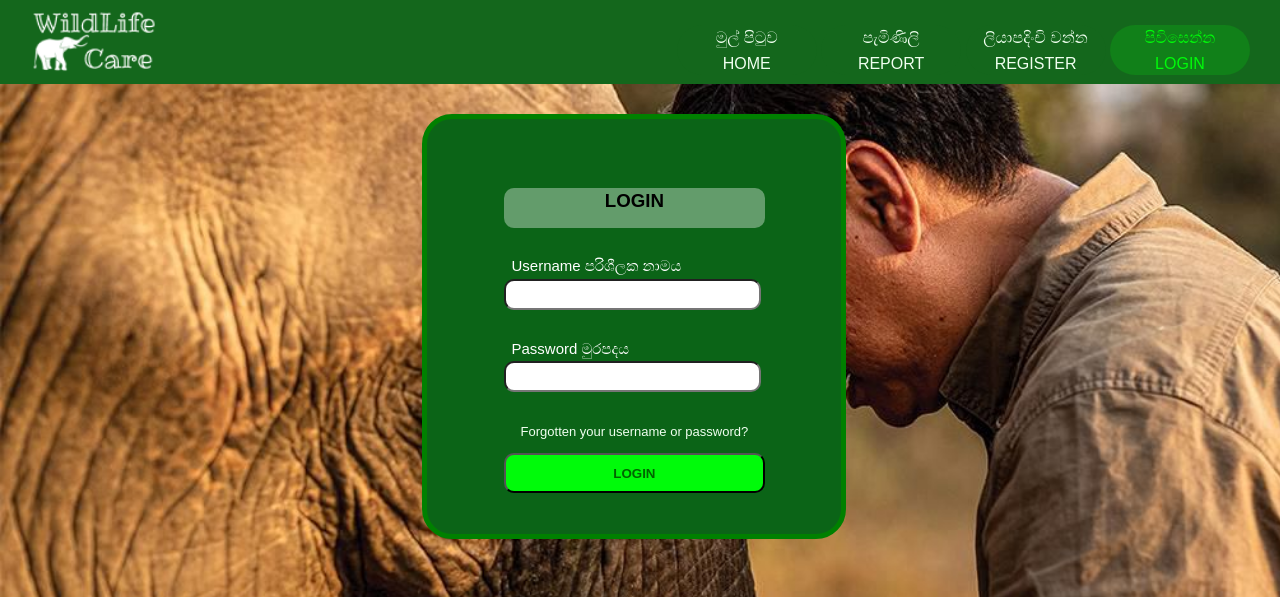
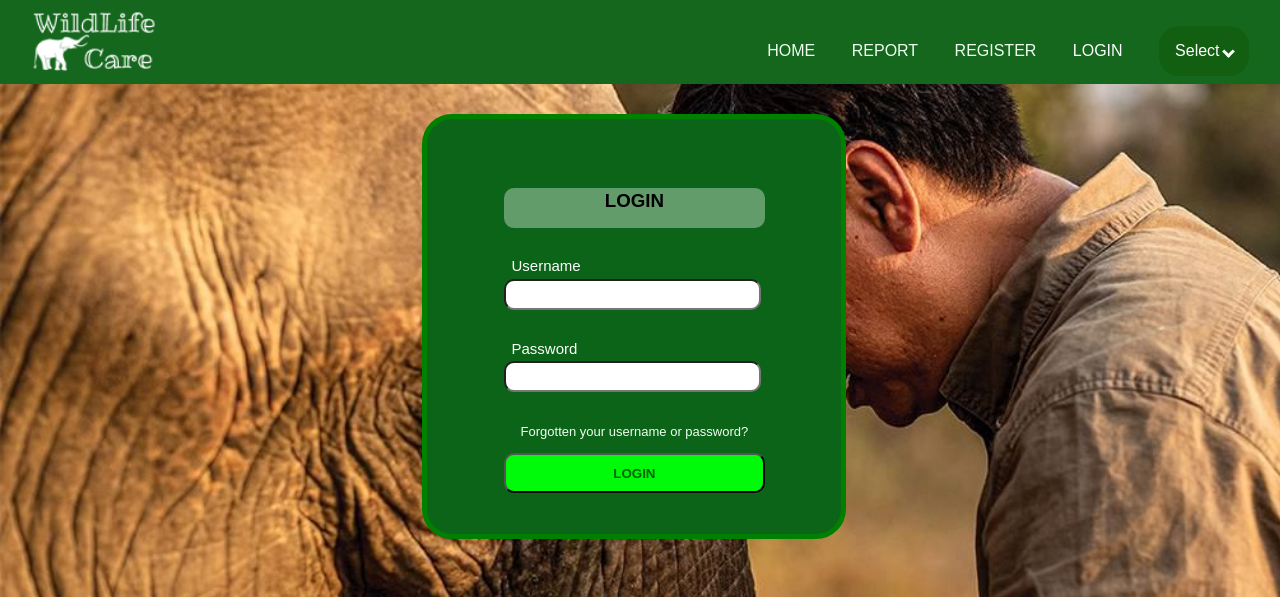
Before and after one commit to SethniBhagya/Project_Group28, a PHP site: page /login.html in a window 1280 px wide. Shown: the top 597 px of the page. Run offline with PHP 8.4, Linux system fonts and the light colour scheme.

Commit message:
Update new version style.css .html .js

```diff
--- a/login.html
+++ b/login.html
@@ -15,15 +15,26 @@
     <header id="main">
         <img src="./icon.png" alt="icon" id="icon">
         <nav id="navbar" class="mybar">
-            <a href="javascript:void(0);" class="icon" onclick="myFunction()" style="font-size:25px;cursor:pointer">&#9776</a>
+            <div href="javascript:void(0);" class="icon" onclick="myFunction_1(this)">
+                <div class="bar1"></div>
+                <div class="bar2"></div>
+                <div class="bar3"></div>
+            </div>
 
             <ul>
 
-                <li id="home"><a href="">මුල් පිටුව<br>HOME</a></li>
-                <li id="report"><a href="nnnn">පැමිණිලි<br>REPORT</a></li>
-                <li id="register"><a href="nnnnn">ලියාපදිංචි වන්න<br>REGISTER</a></li>
-                <li id="login"><a id=login_text href="nnnn">පිවිසෙන්න<br>LOGIN</a></li>
-
+                <li id="home"><a href="">HOME</a></li>
+                <li id="report"><a href="">REPORT</a></li>
+                <li id="register"><a href="">REGISTER</a></li>
+                <li id="login"><a id=login_text href="">LOGIN</a></li>
+                <li class="dropdown">
+                    <button onclick="myFunction_2()" class="dropbtn">Select <i class="down"></i></button>
+                    <div id="myDropdown" class="dropdown-content">
+                      <a href="">English</a>
+                      <a href="">සිංහල</a>
+                      <a href="">சிங்களம்</a>
+                    </div>
+                </li>
             </ul>
     </header>
     </div>
@@ -34,12 +45,12 @@
         </br>
         <form action="" class="login_form">
             <div class="group">
-                <label for="username">Username පරිශීලක නාමය</label><br>
+                <label for="username">Username</label><br>
                 <input type="text" name="username"><br>
             </div>
             <br>
             <div class="group">
-                <label for="password">Password මුරපදය</label><br>
+                <label for="password">Password</label><br>
                 <input type="password" name="password"><br>
             </div>
             <br>
--- a/login.js
+++ b/login.js
@@ -1,8 +1,32 @@
-function myFunction() {
-    var x = document.getElementById("navbar");
-    if (x.className === "mybar") {
-        x.className += " responsive";
+
+if(screen.width<=900){
+   document.getElementsByClassName("dropbtn").innerHTML = "Select the language";
+}
+//document.getElementById("p1").innerHTML = "Select the language";
+//Web get Mobile Version interface
+function myFunction_1(x) {
+    var y = document.getElementById("navbar");
+    if (y.className === "mybar") {
+        y.className += " responsive";
+        x.classlist.toggle("change");
     } else {
-        x.className = "mybar";
+        y.className = "mybar";
+        x.classlist.toggle("icon");
     }
 }
+//language Select Option
+function myFunction_2() {
+    document.getElementById("myDropdown").classList.toggle("show");
+  }
+window.onclick = function myFunction_2(event) {
+    if (!event.target.matches('.dropbtn')) {
+      var dropdowns = document.getElementsByClassName("dropdown-content");
+      var i;
+      for (i = 0; i < dropdowns.length; i++) {
+        var openDropdown = dropdowns[i];
+        if (openDropdown.classList.contains('show')) {
+          openDropdown.classList.remove('show');
+        }
+      }
+    }
+  }
--- a/style.css
+++ b/style.css
@@ -8,21 +8,24 @@ body {
   font-family: Arial, Helvetica, sans-serif;
 }
 
-#main{
-
+#main {
   width: 100%;
   height: auto;
-    background-color: #14671C;
+  background-color: #14671c;
   position: sticky;
   top: 0px;
-
 }
 
 .mybar {
   float: right;
-    margin-top: 15px;
+  margin-top: 10px;
   margin-right: 15px;
 }
+
+/* .mybar .icon{
+    display: inline-block;
+    position:absolute;
+} */
 
 a {
   text-decoration: none;
@@ -31,22 +34,20 @@ a {
   color: honeydew;
   line-height: 1.6em;
   text-align-last: center;
-    font-size: medium
+  font-size: medium;
 }
 
 ul {
-    margin-top: 10px;
-    margin-right: 15px;
+  margin-top: 0px;
+  margin-right: 0%;
 }
 
 li {
   display: inline-block;
   text-align-last: center;
-    width: 140px;
-    height: 50px;
-    border-radius: 30px;
+  padding: 16px;
+  border-radius: 20px;
   cursor: pointer;
-
 }
 
 #icon {
@@ -64,42 +65,35 @@ li {
 }
 
 #report {
-    background-color: #14671C;
+  background-color: #14671c;
 }
 
 #report:hover {
   background-color: darkgreen;
-
 }
 
 #register {
-    background-color: #14671C;
+  background-color: #14671c;
 }
 
 #register:hover {
   background-color: rgba(255, 255, 255, 0.36);
-
 }
 
 #login {
+  background-color: #14671c;
+}
+
+#login_text {
+  color: white;
+}
+#login_text:hover{
+    color: #00fb0a;
+  }
+#login:hover {
   background-color: rgba(0, 251, 10, 0.16);
 }
 
-#login_text {
-    color: #00FB0A;
-}
-
-#login:hover {
-    background-color: darkgreen;
-}
-
-#login_text:hover {
-    color: black;
-}
-
-.mybar .icon {
-    display: none;
-  }
 .contanier {
   margin-left: 33%;
   margin-right: 35%;
@@ -165,68 +158,134 @@ li {
   margin-top: 10px;
   height: 40px;
   width: 68%;
-    background-color: #00FB0A;
+  background-color: #00fb0a;
   border-radius: 10px;
   color: darkgreen;
   font-weight: 900;
+  position: inherit;
 }
 
 .sumbit input[type="button"]:hover {
   background-color: darkgreen;
   color: white;
 }
-@media(max-width:900px){
-    #navbar{
-        float:none;
-        height:auto;
+.dropbtn {
+    background-color: rgba(16, 87, 7, 0.467);
+    color: white;
+    padding: 16px;
+    font-size: 16px;
+    border: none;
+    border-radius: 20px;
+    cursor: pointer;
   }
-    li{
-        display:block;
+
+  .dropbtn:hover, .dropbtn:focus {
+    background-color: green;
+  }
+
+  .dropdown {
+    position: relative;
+    display: inline-block;
+  }
+
+  .dropdown-content {
+    display: none;
+    position: absolute;
+    background-color: rgba(15, 95, 4, 0.911);
+    padding: 0px 16px;
+    overflow: auto;
+    border-radius: 10px;
+    box-shadow: 0px 8px 16px 0px rgba(0,0,0,0.2);
+    z-index: 1;
+  }
+
+  .dropdown-content a {
+    color: white;
+    text-align: center;
+    text-decoration: none;
+    display: block;
+    border-radius: 10px;;
+    background-color: rgba(15, 95, 4, 0.911);
+  }
+  .dropdown a:hover {
+      background-color: #ddd;
+      color : black;
+   }
+
+  .show {display: block;}
+  .down {
+    border: solid white;
+    border-width: 0 3px 3px 0;
+    display: inline-block;
+    padding: 3px;
+    transform: rotate(45deg);
+    -webkit-transform: rotate(45deg);
+  }
+@media (max-width: 900px) {
+  #navbar {
+    float: none;
+    height: auto;
+  }
+  li {
+    display: block;
     width: 100%;
   }
-    .contanier{
+  ul{
+      margin-right: 5%;
+  }
+  .contanier {
     width: 70%;
     margin-left: 10%;
   }
-
 }
 @media screen and (max-width: 900px) {
-    .mybar li {display: none;}
-    .mybar a.icon {
+  .mybar li {
+    display: none;
+  }
+
+
+  .mybar .icon {
+    position: absolute;
+    right: 5%;
+    top: 20px;
+    height: 40px;
+    background-color: rgb(3, 85, 3);
+  }
+
+  .mybar div .bar1,
+  .bar2,
+  .bar3 {
     position: relative;
     display: block;
-      float: left;
     width: 35px;
-      height: 40px;
-      left: 10px;
-      padding: inherit;
-      top:0px;
-      background-color: #14671C;
-      border-radius: 0px;
+    height: 5px;
+    background-color: rgb(241, 237, 237);
+    margin: 6px 10px;
+    transition: 0.4s;
   }
 }
 
- @media(max-width:900px){
-    #navbar{
-        float:none;
-        height:auto;
+@media (max-width: 900px) {
+  #navbar {
+    float: none;
+    height: auto;
   }
-    li{
-        display:block;
+  li {
+    display: block;
     width: 100%;
   }
-    .contanier{
+  .contanier {
     margin-top: 60px;
   }
-    .mybar.responsive{
+  .mybar.responsive {
     position: absolute;
     width: 100%;
     height: 500px;
-        top:68px;
+    top: 68px;
     background-color: rgba(15, 95, 4, 0.911);
   }
 
-    .mybar.responsive ul{
+  .mybar.responsive ul {
     top: 0px;
     padding-top: 40px;
     width: 80%;
```
Also changed, not shown: other parts of style.css (+35 -18 lines), .metals/metals.lock.db (added), 2 other files. Lines whose indentation alone changed are shown as unchanged.
